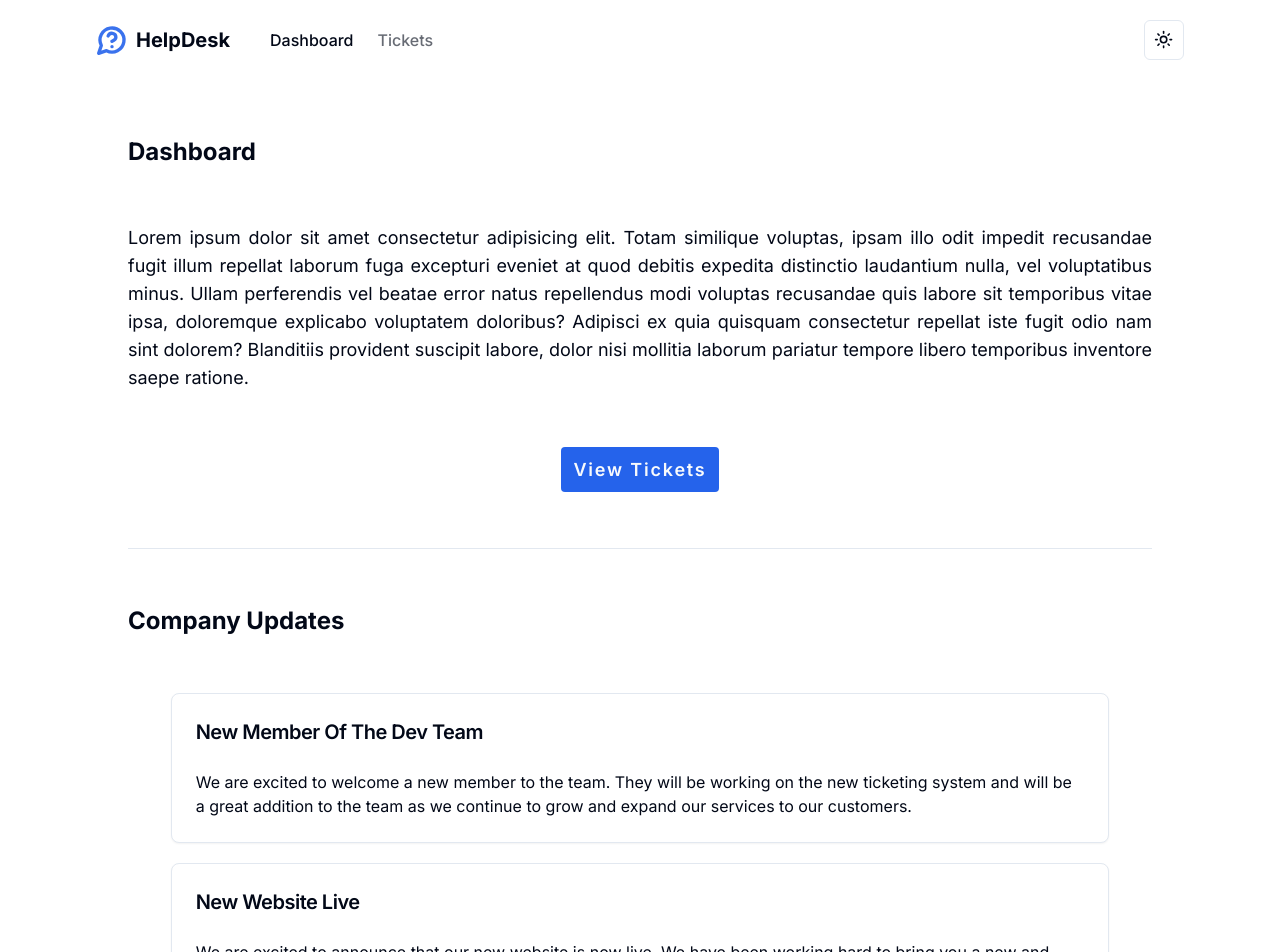
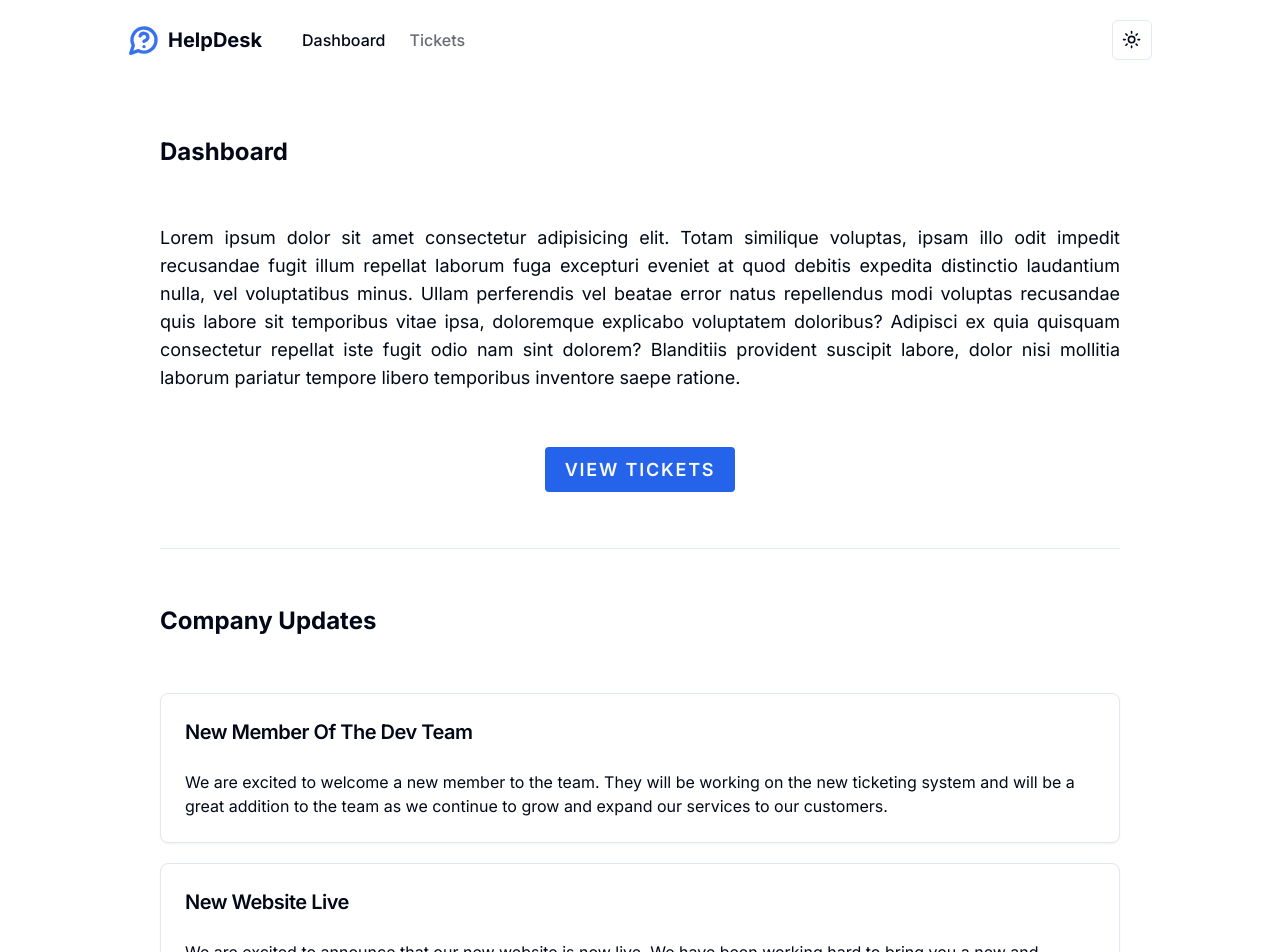
Before and after one commit to shehab910/helpdesk, a Next.js app: page /dashboard in a window 1280 px wide. Shown: the top 952 px of the page. Built offline with nearby package versions, Linux system fonts and the light colour scheme.

Commit message:
Fix styling issues references: omarr45 :D

```diff
--- a/app/dashboard/page.tsx
+++ b/app/dashboard/page.tsx
@@ -27,7 +27,7 @@ function Dashboard() {
   return (
     <>
       <Headding>Dashboard</Headding>
-      <p className="m-auto max-w-[70rem] text-base lg:text-lg text-popover-foreground md:text-justify">
+      <p className="text-base lg:text-lg text-popover-foreground md:text-justify">
         Lorem ipsum dolor sit amet consectetur adipisicing elit. Totam similique
         voluptas, ipsam illo odit impedit recusandae fugit illum repellat
         laborum fuga excepturi eveniet at quod debitis expedita distinctio
@@ -38,19 +38,19 @@ function Dashboard() {
         dolorem? Blanditiis provident suscipit labore, dolor nisi mollitia
         laborum pariatur tempore libero temporibus inventore saepe ratione.
       </p>
-      <div className="block m-auto my-10 text-center md:my-16">
+      <div className="m-auto my-10 text-center md:my-16">
         <Link
           href="/tickets"
-          className="tracking-widest bg-primary font-semibold py-3 px-3 rounded-sm text-primary-foreground text-base md:text-lg"
+          className="uppercase tracking-widest bg-primary font-semibold py-3 px-5 rounded-sm text-primary-foreground text-base md:text-lg"
         >
           View Tickets
         </Link>
       </div>
       <Separator />
       <Headding>Company Updates</Headding>
-      <div className="flex flex-col gap-5 items-center">
+      <div className="space-y-5">
         {companyUpdates.map((update, i) => (
-          <Card key={i} className="w-11/12 max-w-[70rem]">
+          <Card key={i}>
             <CardHeader>
               <CardTitle className="capitalize text-lg md:text-xl">
                 {update.title}
--- a/app/layout.tsx
+++ b/app/layout.tsx
@@ -33,20 +33,24 @@ export default function RootLayout({
 }) {
   return (
     <html lang="en" suppressHydrationWarning>
-      <body className={inter.className}>
+      <body
+        className={`min-h-[100vh] grid grid-rows-[auto_1fr] ${inter.className}`}
+      >
         <ThemeProvider
           attribute="class"
           defaultTheme="system"
           enableSystem
           disableTransitionOnChange
         >
-          <header className="mx-10 lg:mx-24 z-40 bg-background">
-            <div className="flex h-20 items-center justify-between py-6">
+          <header className="z-40 bg-background px-8">
+            <div className="max-w-screen-lg w-full mx-auto flex h-20 items-center justify-between py-6">
               <MainNav items={routes} />
               <ModeToggle />
             </div>
           </header>
-          <main className="m-12 md:mx-16 lg:mx-32 ">{children}</main>
+          <main className="max-w-screen-lg w-full mx-auto px-8">
+            {children}
+          </main>
         </ThemeProvider>
       </body>
     </html>
--- a/app/loading.tsx
+++ b/app/loading.tsx
@@ -3,7 +3,7 @@ import React from 'react';
 
 function Loading() {
   return (
-    <div className="flex items-center justify-center h-full">
+    <div className="grid place-items-center h-full">
       <Icons.loader />
     </div>
   );
--- a/app/tickets/[id]/page.tsx
+++ b/app/tickets/[id]/page.tsx
@@ -35,9 +35,7 @@ async function TicketDetails({ params }: TicketDetailsProps) {
   return (
     <>
       <Headding>Ticket Details</Headding>
-      <div className="flex flex-col items-center">
-        <Ticket ticket={ticket} showEmail />
-      </div>
+      <Ticket ticket={ticket} showEmail />
     </>
   );
 }
--- a/app/tickets/ticket-list.tsx
+++ b/app/tickets/ticket-list.tsx
@@ -14,14 +14,14 @@ async function TicketList() {
   const tickets = await getTickets();
   if (tickets?.length === 0) {
     return (
-      <p className="text-center capitalize text-2xl font-semibold tracking-wider">
+      <p className="text-center capitalize text-2xl font-semibold">
         No tickets found!
       </p>
     );
   }
 
   return (
-    <div className="flex flex-col gap-5 items-center">
+    <div className="space-y-5">
       {tickets?.map((ticket) => (
         <Ticket
           key={ticket.id}
--- a/app/tickets/ticket.tsx
+++ b/app/tickets/ticket.tsx
@@ -32,7 +32,7 @@ function getBadgeVariant(priority: TicketT['priority']) {
 
 function Ticket({ ticket, limitBody, showEmail, href }: TicketProps) {
   return (
-    <Card className="w-11/12 max-w-[70rem]">
+    <Card>
       <OptLink isLink={href !== undefined} href={href || '#'}>
         <CardHeader>
           <CardTitle className="capitalize">{ticket.title}</CardTitle>
```
